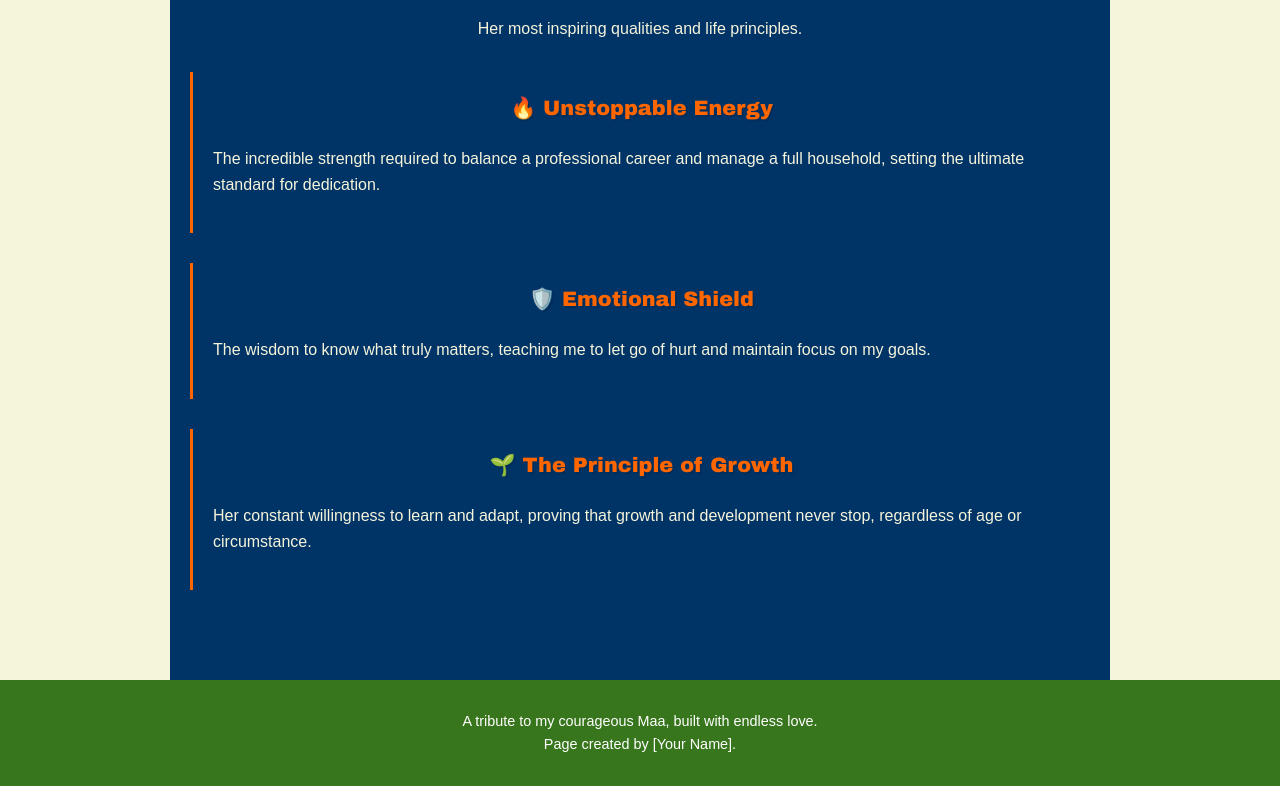
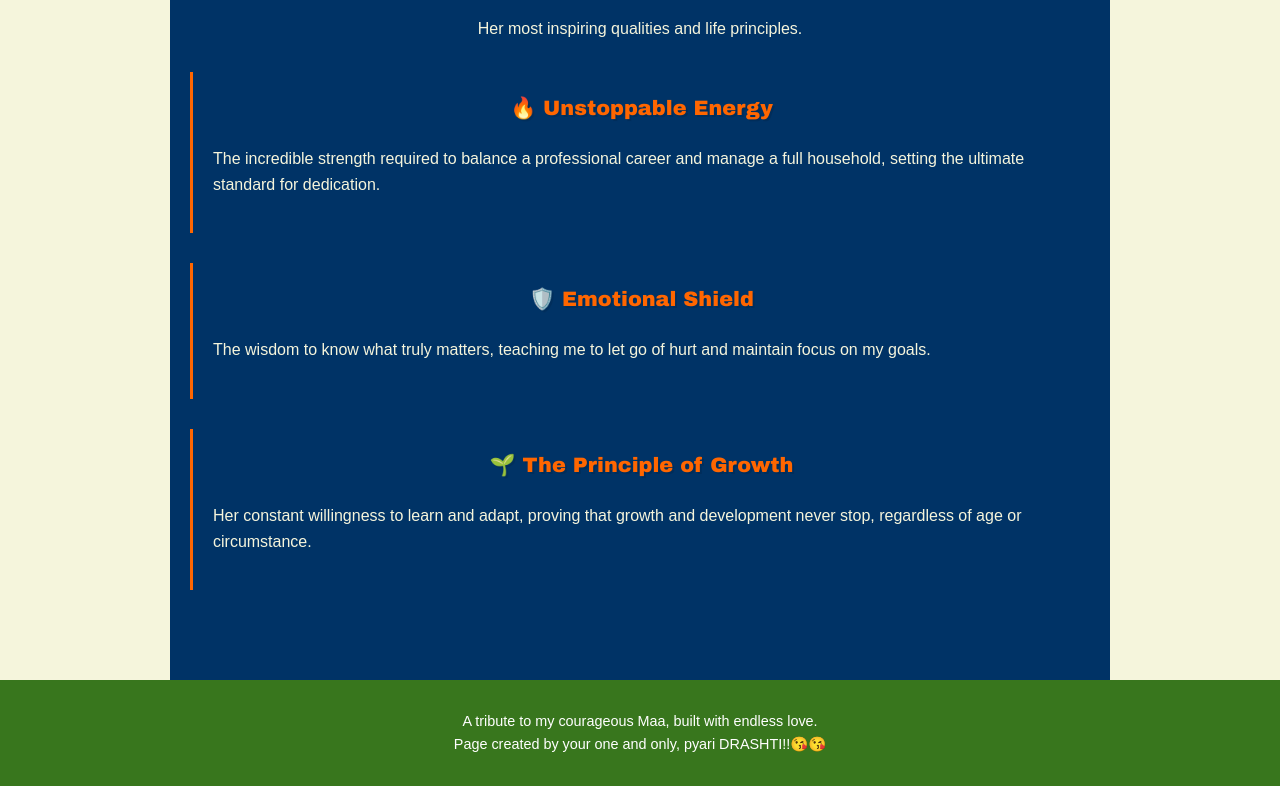
Before and after one commit to ilysmmm-rgb/FORHETALSHAH, a plain HTML site: page index.html in a window 1280 px wide. Shown: the part 2169-2955 px from the top of the page. Drawn offline with Linux system fonts and the light colour scheme.

Commit message:
Update index.html

```diff
--- a/index.html
+++ b/index.html
@@ -234,7 +234,7 @@
     <footer>
         A tribute to my courageous Maa, built with endless love.
         <br>
-        Page created by [Your Name].
+        Page created by your one and only, pyari DRASHTI!!😘😘
     </footer>
 
 </body>
```
